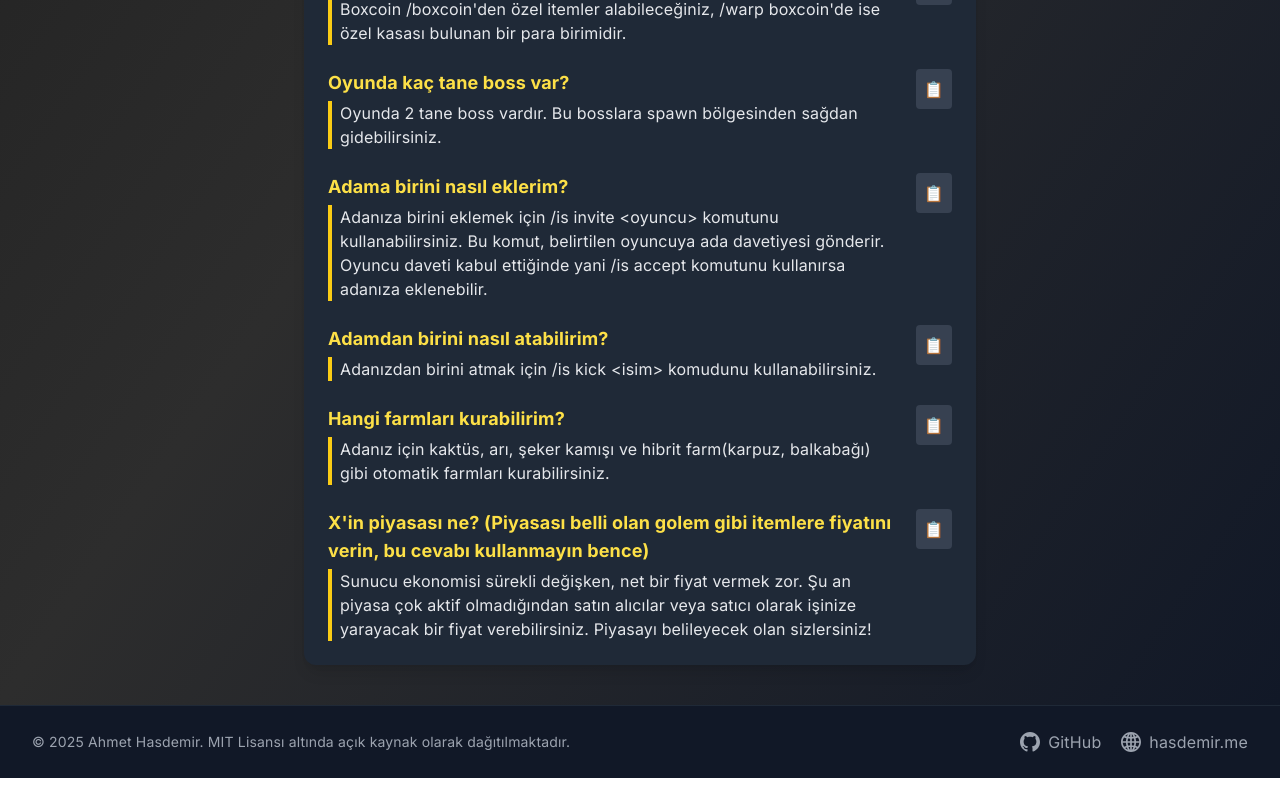
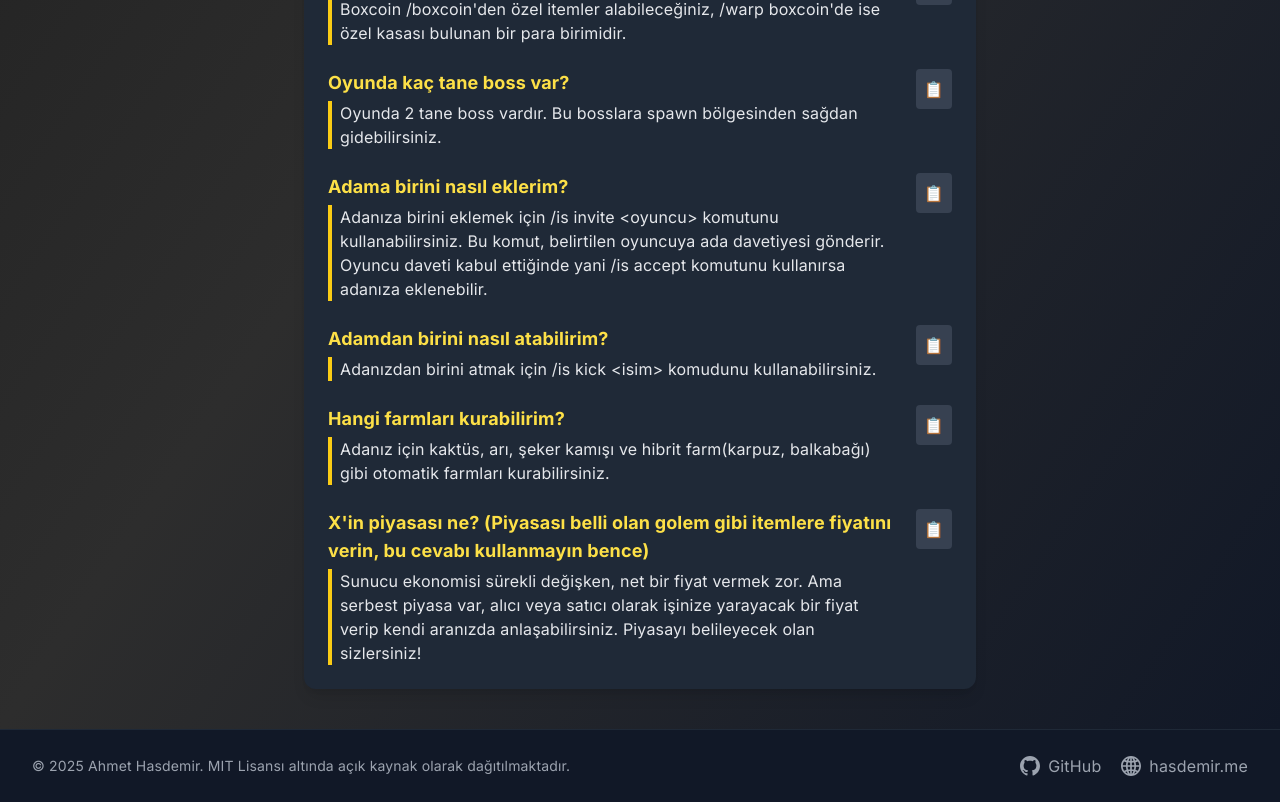
Before and after one commit to ahasdemir/skyblocktc-rehber, a Next.js app: page /sss in a window 1280 px wide. Shown: the part 1156-1958 px from the top of the page. Before the commit the page ends 1934 px from the top, so only its background shows below. Built offline with nearby package versions, Linux system fonts and the light colour scheme.

Commit message:
Improve wording in FAQ entry about market prices for clarity

```diff
--- a/src/app/sss/page.tsx
+++ b/src/app/sss/page.tsx
@@ -54,7 +54,7 @@
 	},
 	{
 		q: 'X\'in piyasası ne? (Piyasası belli olan golem gibi itemlere fiyatını verin, bu cevabı kullanmayın bence)',
-		a: 'Sunucu ekonomisi sürekli değişken, net bir fiyat vermek zor. Şu an piyasa çok aktif olmadığından satın alıcılar veya satıcı olarak işinize yarayacak bir fiyat verebilirsiniz. Piyasayı belileyecek olan sizlersiniz!',
+		a: 'Sunucu ekonomisi sürekli değişken, net bir fiyat vermek zor. Ama serbest piyasa var, alıcı veya satıcı olarak işinize yarayacak bir fiyat verip kendi aranızda anlaşabilirsiniz. Piyasayı belileyecek olan sizlersiniz!',
 	},
 ];
 
```
